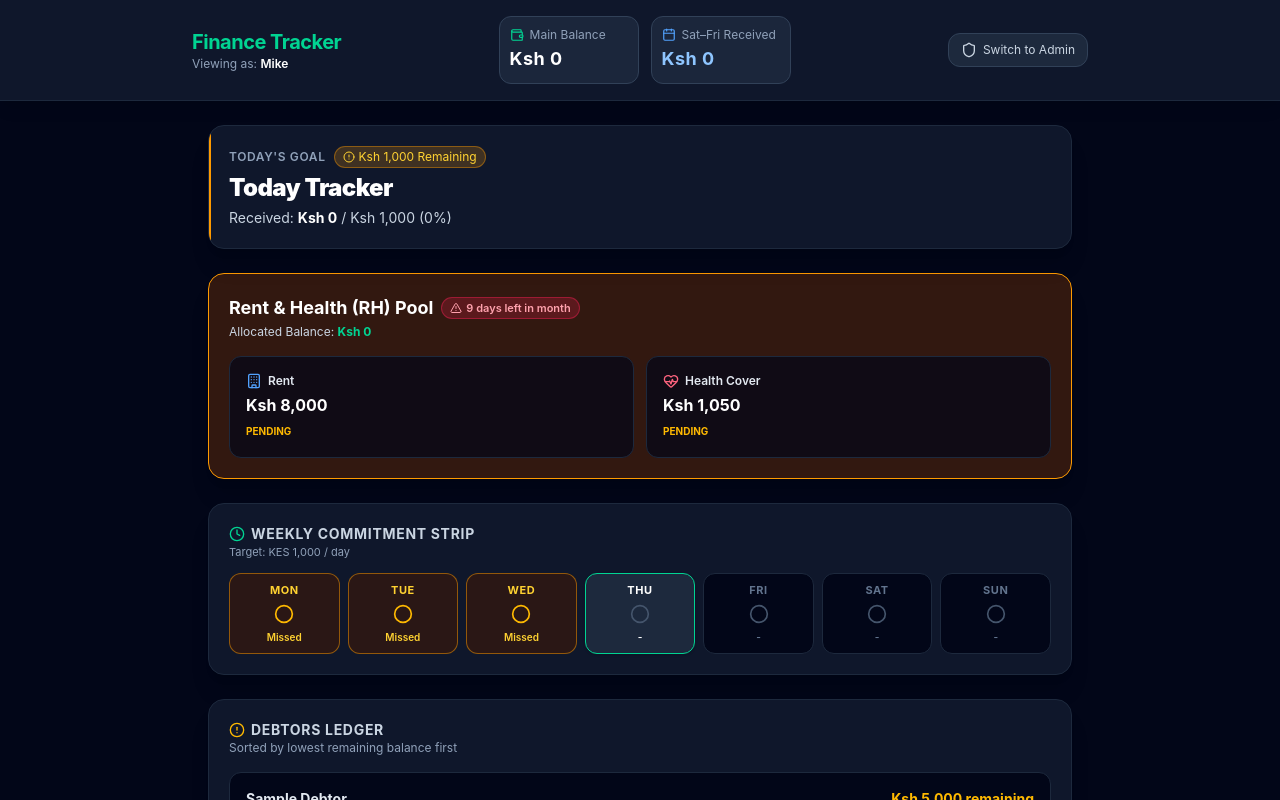
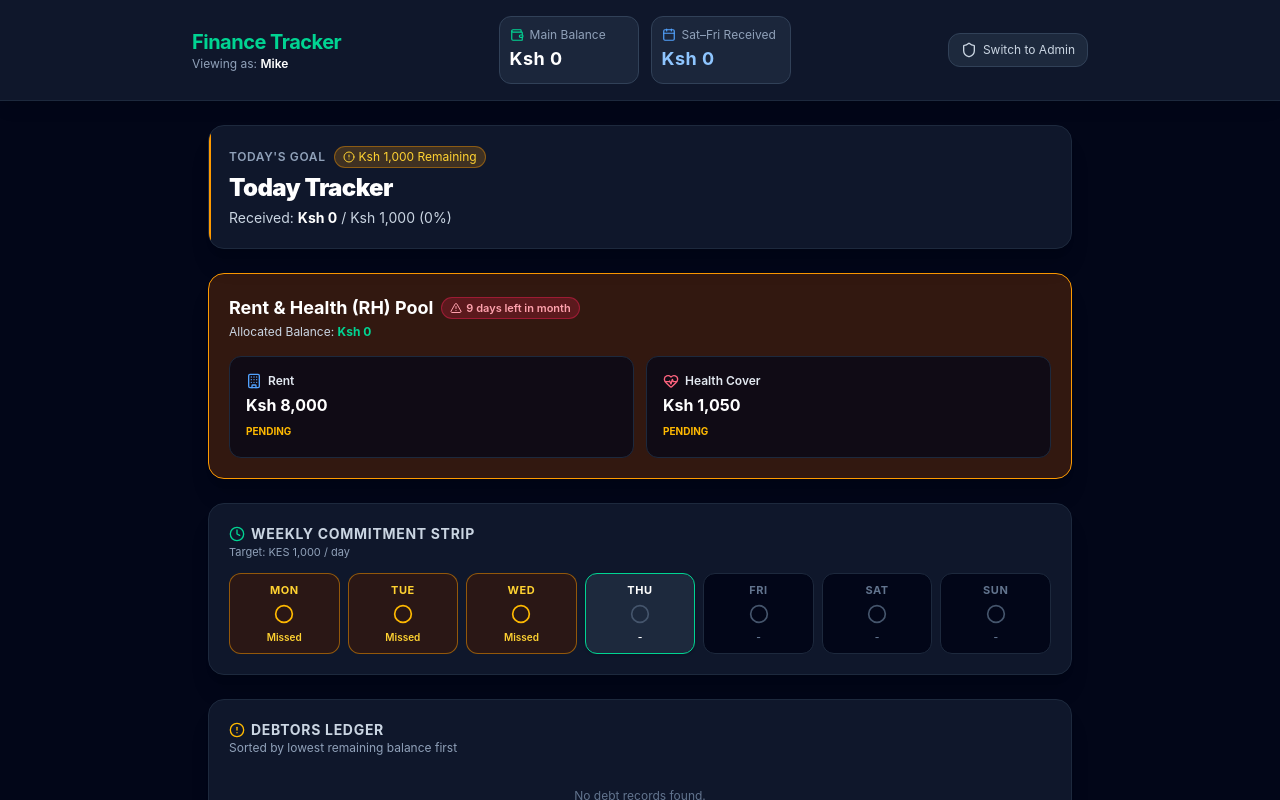
Before and after one commit to owino-victor/financial-management, a React (Vite) app: page / in a window 1280 px wide. Shown: the top 800 px of the page. Built offline with nearby package versions, Linux system fonts and the light colour scheme.

Commit message:
fix: remove mobile white overscroll backdrop and initialize with clean empty state

```diff
--- a/index.html
+++ b/index.html
@@ -4,9 +4,10 @@
     <meta charset="UTF-8" />
     <link rel="icon" type="image/svg+xml" href="/favicon.svg" />
     <meta name="viewport" content="width=device-width, initial-scale=1.0" />
+    <meta name="theme-color" content="#020617" />
     <title>finance-management</title>
   </head>
-  <body>
+  <body class="bg-slate-950 text-slate-100">
     <div id="root"></div>
     <script type="module" src="/src/main.jsx"></script>
   </body>
--- a/src/App.css
+++ b/src/App.css
@@ -1,4 +1,14 @@
 @import "tailwindcss";
+
+/* Fix mobile overscroll white backdrop */
+html,
+body {
+  background-color: #020617; /* Matches bg-slate-950 */
+  color: #f8fafc;
+  margin: 0;
+  padding: 0;
+  overscroll-behavior-y: none; /* Prevents the elastic bounce showing white space */
+}
 
 .counter {
   font-size: 16px;
--- a/src/App.jsx
+++ b/src/App.jsx
@@ -26,11 +26,8 @@ const initialData = {
   ],
   deposits: [],
   deductions: [],
-  debtors: [
-    { id: "1", name: "Sample Debtor", originalAmount: 5000, paidAmount: 0 },
-  ],
+  debtors: [], // Cleaned: No sample debtor records
 };
-
 export default function App() {
   const [data, setData] = useState(() => {
     const saved = localStorage.getItem(STORAGE_KEY);
```
